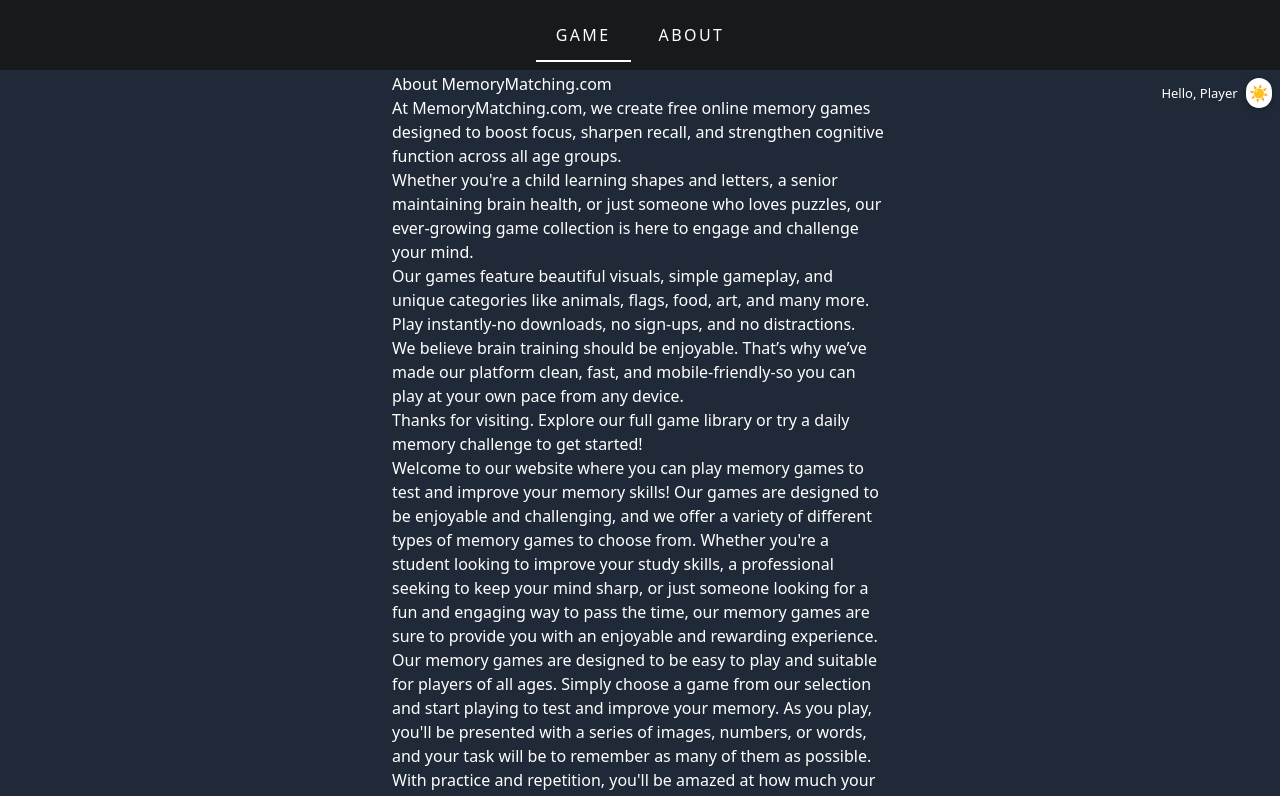
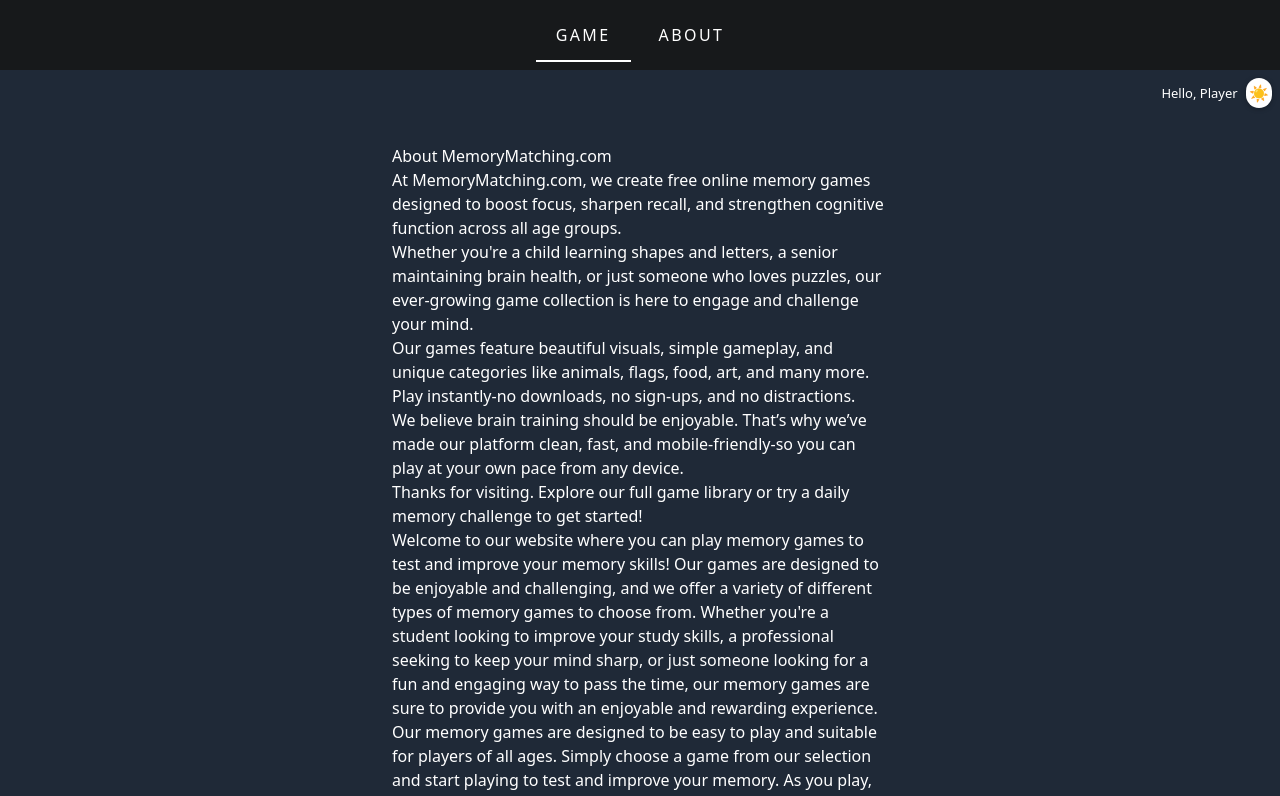
Before and after one commit to bmpandrada/memory-game, a React (Vite) app: page /about in a window 1280 px wide. Shown: the top 796 px of the page. Built offline with nearby package versions, Linux system fonts and the light colour scheme.

Commit message:
fix: update class about page

```diff
--- a/src/components/GamCard/GameCard.jsx
+++ b/src/components/GamCard/GameCard.jsx
@@ -44,7 +44,7 @@
     if(dateSave.length > 0) {
         setDataPlayer(dateSave)
     }
-  },[setDataPlayer])
+  },[])
 
   useEffect(()=> {
     localStorage.setItem('player-name', JSON.stringify(dataPlayer))
--- a/src/pages/about.tsx
+++ b/src/pages/about.tsx
@@ -24,9 +24,16 @@
 
 const AboutPage = ({isDark}) => {
    return (
-    <div className={`${isDark ? 'bg-[#1f2937] text-white' : ''} transition-all ease-in duration-[.3s] container flex justify-center align-items-center direction-col max-w-full h-screen p-5`}>
-        <p className="p-2 w-lg mx-auto "><ReactMarkdown >{markdown}</ReactMarkdown></p>
-    </div>
+    <div
+  className={`${isDark ? 'bg-[#1f2937] text-white' : ''}
+    transition-all ease-in duration-300
+    container flex flex-col justify-start items-center
+    w-full min-h-screen p-5 overflow-auto`}
+>
+  <div className="p-2 max-w-lg mx-auto">
+    <ReactMarkdown>{markdown}</ReactMarkdown>
+  </div>
+</div>
    );
 }
 
```
